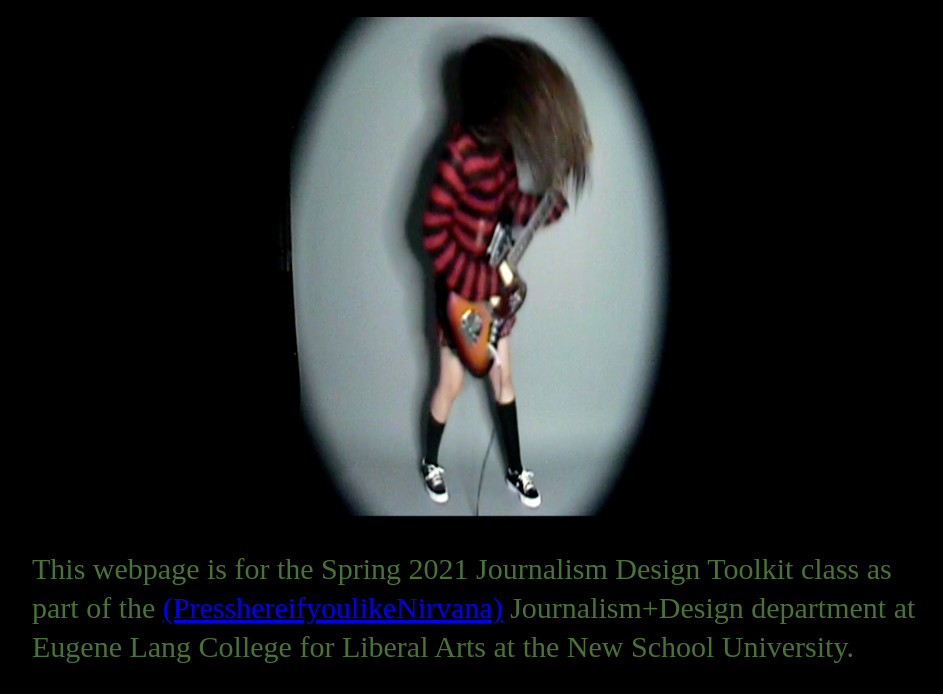
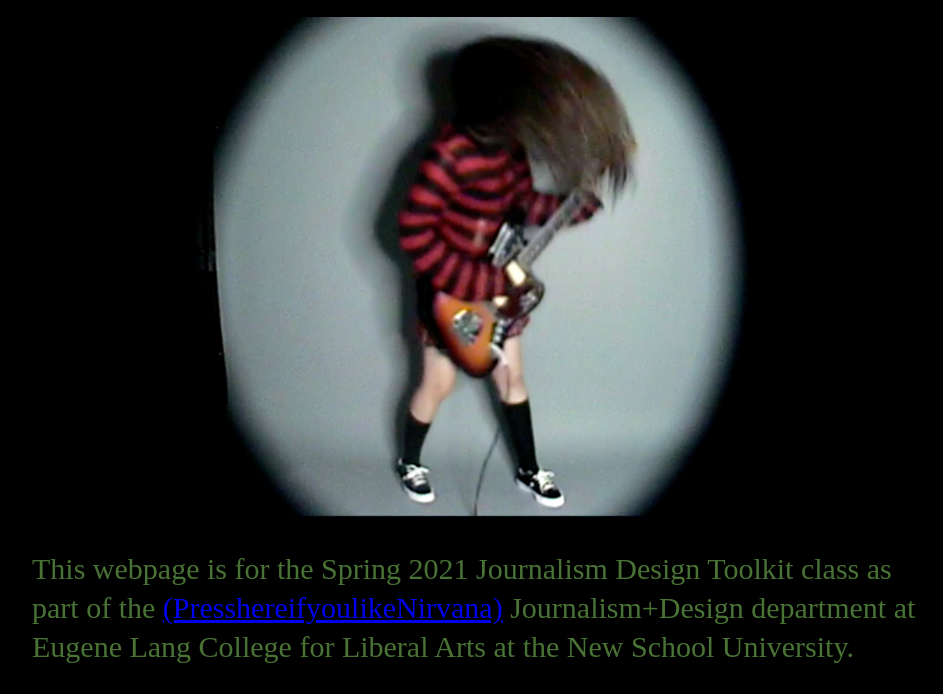
Before and after one commit to Aliciakatsouris/jdtoolkit-homepage, a plain HTML site: page index.html in a window 1280 px wide. Shown: the part 580-1274 px from the top of the page, without its empty margins (158-1101 px from the left). Drawn offline with Linux system fonts and the light colour scheme.

Commit message:
Add files via upload

```diff
--- a/index.html
+++ b/index.html
@@ -13,7 +13,7 @@
 
 		<h1 class="main-hed">🖤 This webpage is by Alicia Katsouris 🖤</h1>
 
-		<img src="Jaguar-shoot-2020-09-05.jpg" width="500" height="500">
+		<img src="Jaguar-shoot-2020-09-05.jpg" width="700" height="500">
 
     <p>
       This webpage is for the Spring 2021 Journalism Design Toolkit class as part of the <a href="https://www.youtube.com/watch?v=C5f1txahqcs/">(PresshereifyoulikeNirvana)</a> Journalism+Design department at Eugene Lang College for Liberal Arts at the New School University.
```
